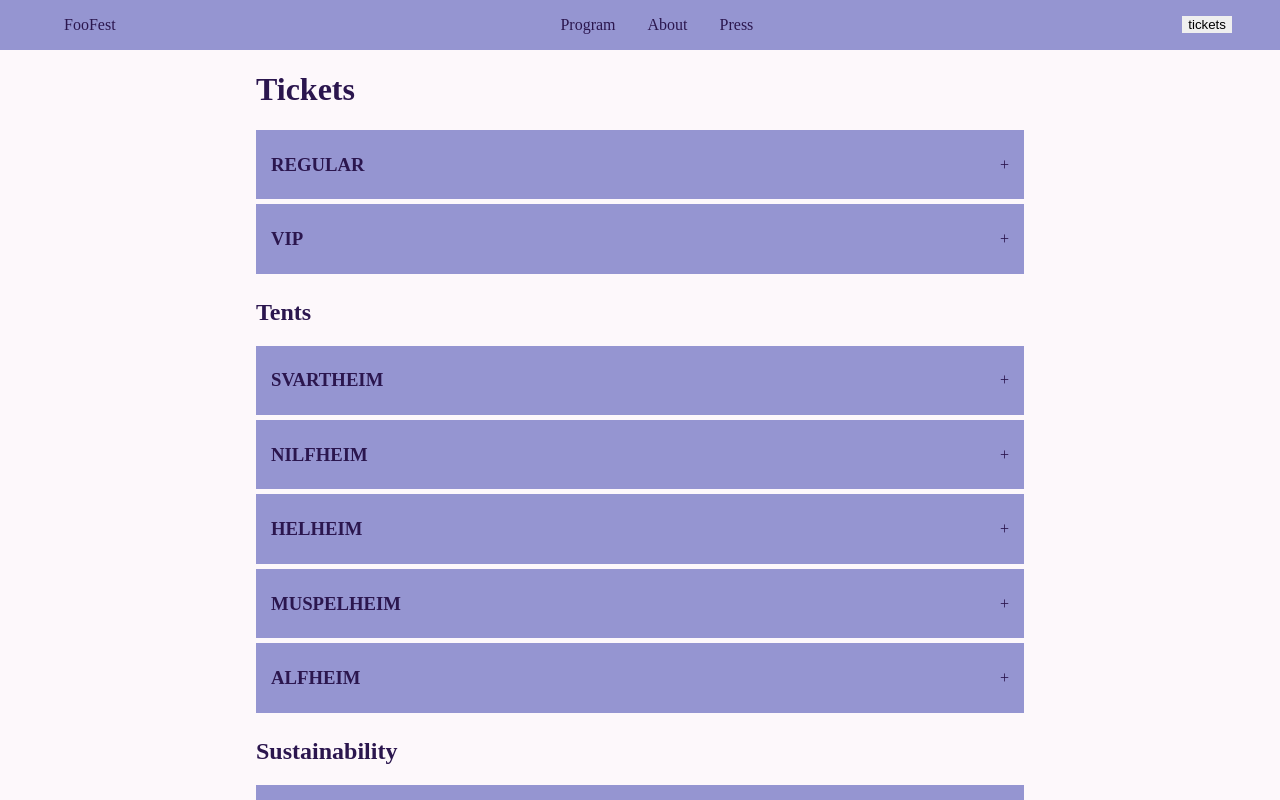
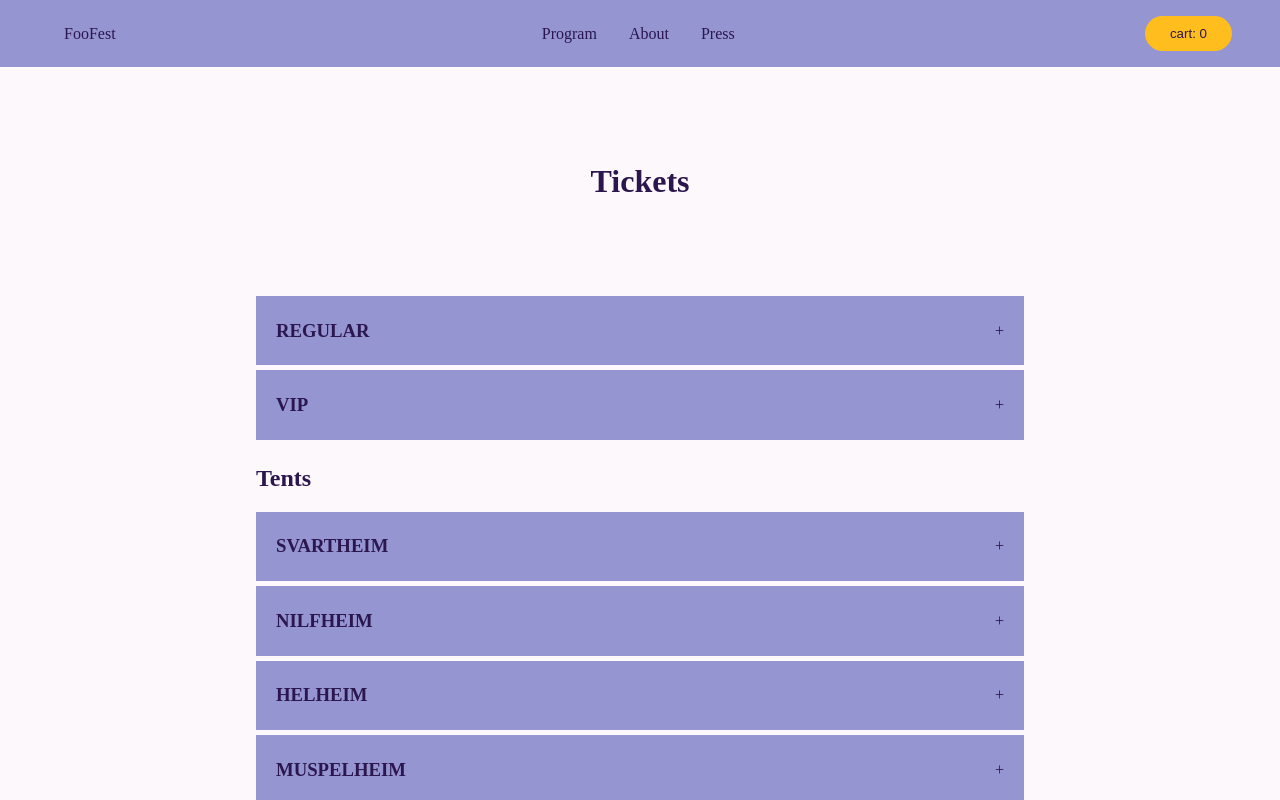
Before and after one commit to jannajenna/two-froks, a Next.js app: page /tickets in a window 1280 px wide. Shown: the top 800 px of the page. Built offline with nearby package versions, Linux system fonts and the light colour scheme.

Commit message:
added hero component and props to button

```diff
--- a/src/components/Accordion/Accordion.js
+++ b/src/components/Accordion/Accordion.js
@@ -1,5 +1,6 @@
 import styles from "./Accordion.module.css";
 import { useState } from "react";
+import YellowButton from "../YellowButton";
 
 const Accordion = ({ title, content }) => {
   const [isActive, setIsActive] = useState(false);
@@ -13,8 +14,10 @@ const Accordion = ({ title, content }) => {
       {isActive && (
         <div className={styles.content}>
           {content}
-          <h5 className={styles.price}>Total Price: 0,- DKK</h5>
-          <button className="yellowbutton">add to cart</button>
+          <h4 className={styles.price}>Total Price: 0,- DKK</h4>
+          <div className={styles.flex}>
+            <YellowButton name="add to cart" />
+          </div>
         </div>
       )}
     </div>
--- a/src/components/Accordion/Accordion.module.css
+++ b/src/components/Accordion/Accordion.module.css
@@ -14,7 +14,7 @@
 }
 
 .title {
-  padding: 5px 15px;
+  padding: 5px 20px;
 }
 .content {
   padding: 1rem;
@@ -31,6 +31,12 @@
 .item {
   padding-bottom: 5px;
 }
+.flex {
+  display: flex;
+}
+.flex button {
+  margin-left: auto;
+}
 /* @media screen and (max-width: 700px) {
   body {
     font-size: 18px;
--- /dev/null
+++ b/src/components/Hero/Hero.js
@@ -0,0 +1,5 @@
+import styles from "./Hero.module.css";
+
+export function Hero(props) {
+  return <h1 className={styles.headline}>{props.title}</h1>;
+}
--- /dev/null
+++ b/src/components/Hero/Hero.module.css
@@ -0,0 +1,4 @@
+.headline {
+  margin: 6rem 0;
+  text-align: center;
+}
--- a/src/components/Navbar/Navbar.js
+++ b/src/components/Navbar/Navbar.js
@@ -1,4 +1,5 @@
 import styles from "./Navbar.module.css";
+import YellowButton from "../YellowButton";
 
 export function Navbar() {
   return (
@@ -7,7 +8,7 @@ export function Navbar() {
       <a>Program</a>
       <a>About</a>
       <a>Press</a>
-      <button>tickets</button>
+      <YellowButton name="cart: 0" />
     </nav>
   );
 }
--- a/src/components/Navbar/Navbar.module.css
+++ b/src/components/Navbar/Navbar.module.css
@@ -1,9 +1,11 @@
 .navbar {
   padding: 1rem 3rem;
   background-color: var(--light-purple);
-  display: inline-block;
+  display: flex;
+  align-items: center;
   width: 100vw;
   text-align: center;
+  justify-items: center;
 }
 
 .navbar a {
@@ -11,9 +13,9 @@
 }
 
 .navbar a:nth-child(1) {
-  float: left;
+  margin-right: auto;
 }
 
 .navbar button {
-  float: right;
+  margin-left: auto;
 }
--- /dev/null
+++ b/src/components/YellowButton.js
@@ -0,0 +1,5 @@
+function YellowButton(props) {
+  return <button className={"yellowbutton"}>{props.name}</button>;
+}
+
+export default YellowButton;
--- a/src/pages/tickets/index.js
+++ b/src/pages/tickets/index.js
@@ -2,11 +2,13 @@ import Accordion from "@/components/Accordion/Accordion";
 import { TicketData } from "@/data/ticketData";
 import { TentData } from "@/data/tentData";
 import { GreenData } from "@/data/greenData";
+import { Hero } from "@/components/Hero/Hero";
 
 const Tickets = () => {
   return (
-    <div>
-      <h1>Tickets</h1>
+    <>
+      <Hero title="Tickets" />
+      <div className="accordions">
         <div className="accordion">
           {TicketData.map(({ title, content }) => (
             <Accordion title={title} content={content} />
@@ -25,6 +27,7 @@ const Tickets = () => {
           ))}
         </div>
       </div>
+    </>
   );
 };
 
--- a/src/styles/globals.css
+++ b/src/styles/globals.css
@@ -117,6 +117,7 @@ a {
   --dark-purple: #2b164e;
   --red: #f92830;
   --yellow: #ffbe1e;
+  --yellow-hover: #eaa90b;
   --white: #fff;
   --black: #000;
 
@@ -156,6 +157,10 @@ body {
   margin: 1rem auto;
 }
 
+.accordions {
+  margin-bottom: 20%;
+}
+
 .yellowbutton {
   color: var(--dark-purple);
   background-color: var(--yellow);
@@ -163,3 +168,6 @@ body {
   border-radius: 50px;
   cursor: pointer;
 }
+.yellowbutton:hover {
+  background-color: var(--yellow-hover);
+}
```
Lines whose indentation alone changed are shown as unchanged.
